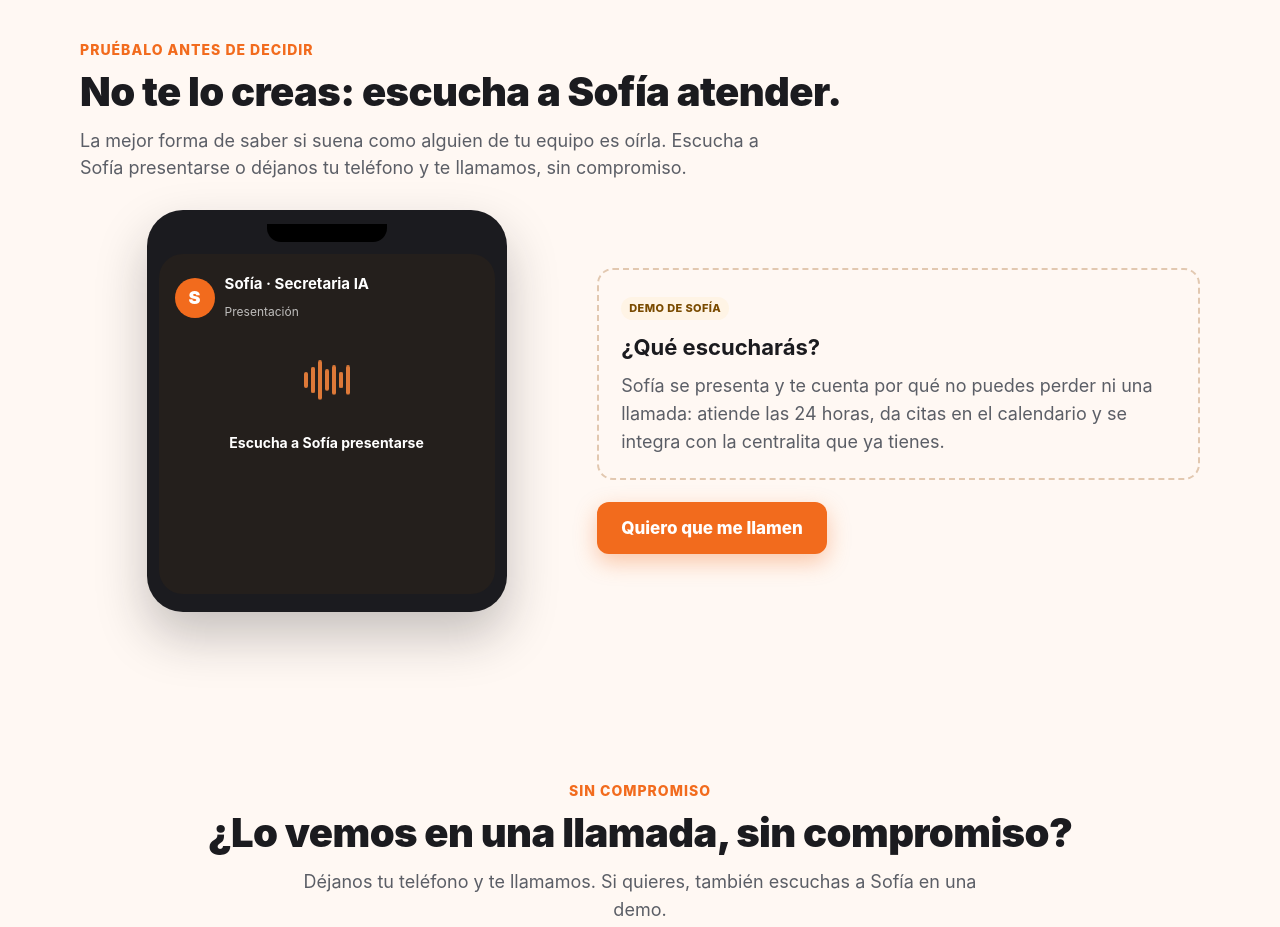
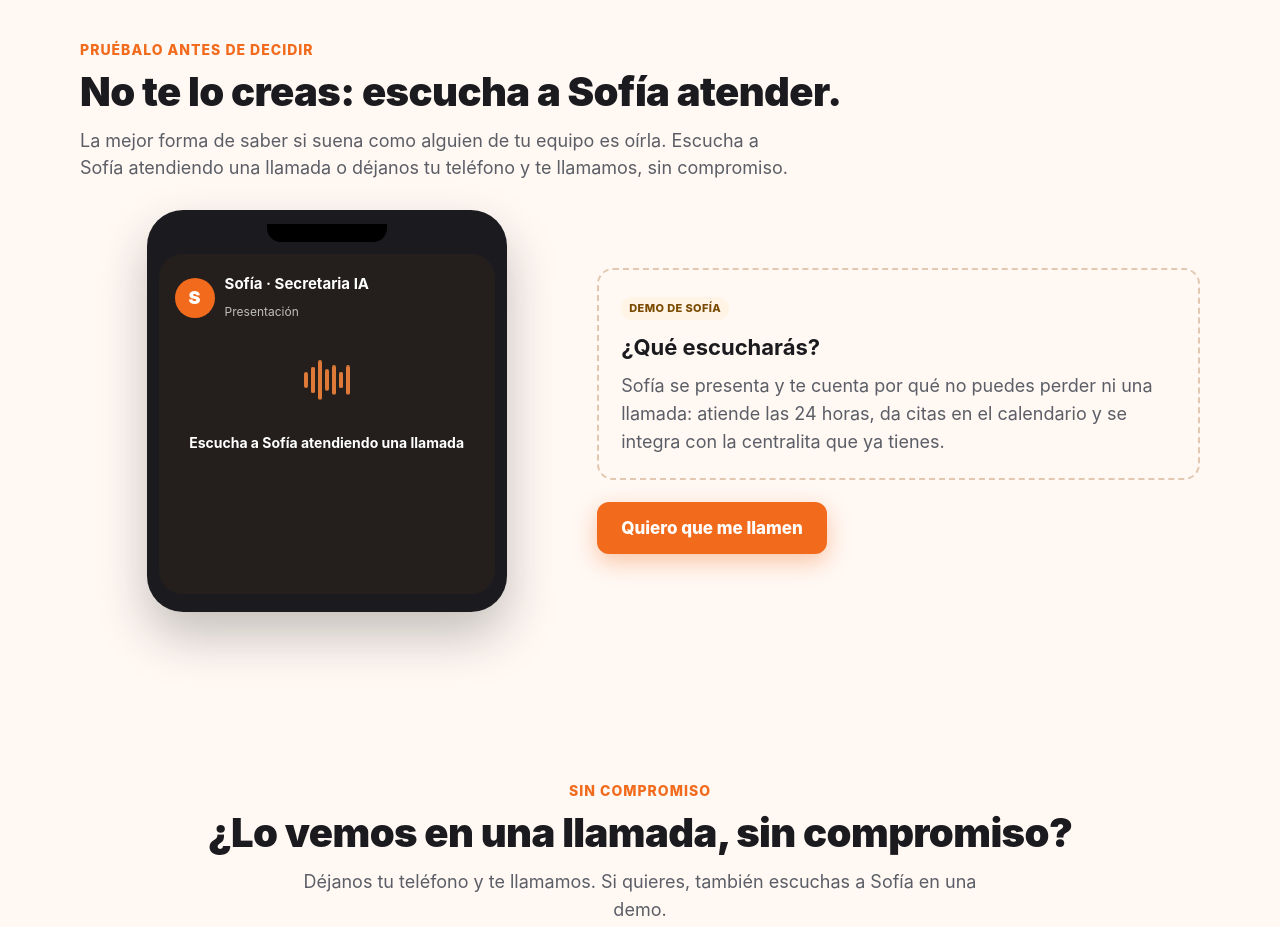
Before and after one commit to angelagrondonalopez-sys/secretaria-ia-149, a plain HTML site: page index.html in a window 1280 px wide. Shown: the part 4140-5067 px from the top of the page. Drawn offline with Linux system fonts and the light colour scheme.

Commit message:
Añadir demo de Sofía

```diff
--- a/index.html
+++ b/index.html
@@ -324,9 +324,9 @@
     <div class="w">
       <p class="kick">Pruébalo antes de decidir</p>
       <h2 class="t" id="h-demo">No te lo creas: escucha a Sofía atender.</h2>
-      <p class="sub">La mejor forma de saber si suena como alguien de tu equipo es oírla. Escucha a Sofía presentarse o déjanos tu teléfono y te llamamos, sin compromiso.</p>
+      <p class="sub">La mejor forma de saber si suena como alguien de tu equipo es oírla. Escucha a Sofía atendiendo una llamada o déjanos tu teléfono y te llamamos, sin compromiso.</p>
       <div class="demo-g">
-        <div class="phone" aria-label="Escucha a Sofía presentarse">
+        <div class="phone" aria-label="Escucha a Sofía atendiendo una llamada">
           <div class="notch" aria-hidden="true"></div>
           <div class="screen">
             <div class="who-row">
@@ -336,9 +336,9 @@
             <div class="wave" aria-hidden="true"><i></i><i></i><i></i><i></i><i></i><i></i><i></i></div>
             <!-- Cuando exista la grabación de una llamada real, sustituir presentacion.mp3 por llamada-ejemplo-sofia.mp3:
                  <audio controls preload="metadata" src="llamada-ejemplo-sofia.mp3"></audio> -->
-            <p class="audio-label">Escucha a Sofía presentarse</p>
-            <audio id="audio-demo-sofia" class="demo-audio" controls preload="metadata" src="presentacion.mp3">
-              Tu navegador no reproduce audio. <a href="presentacion.mp3">Descarga la presentación</a>.
+            <p class="audio-label">Escucha a Sofía atendiendo una llamada</p>
+            <audio id="audio-demo-sofia" class="demo-audio" controls preload="metadata" src="llamada-ejemplo-sofia.mp3">
+              Tu navegador no reproduce audio. <a href="llamada-ejemplo-sofia.mp3">Descarga la llamada de ejemplo</a>.
             </audio>
           </div>
         </div>
```
Also changed, not shown: 1 other file.
